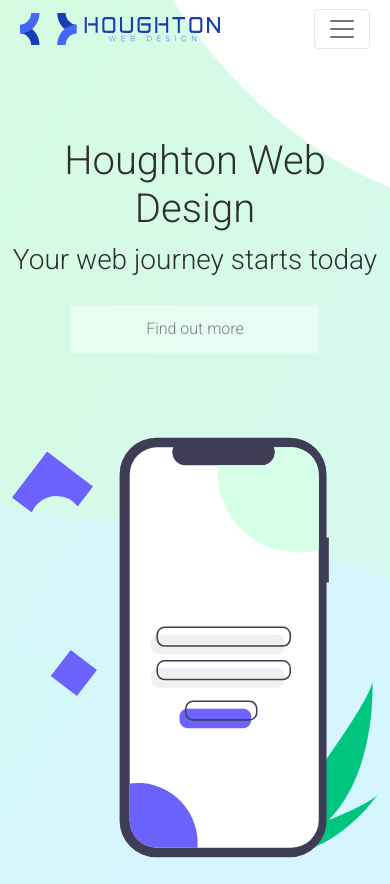
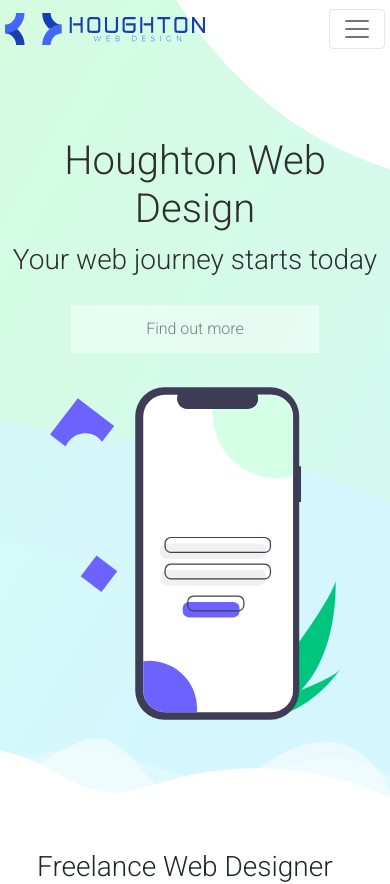
Before and after one commit to jordanhoughton74-git/Houghton-Web-Design, a Next.js app: page / in a window 390 px wide. Shown: the top 884 px of the page. Built offline with nearby package versions, Linux system fonts and the light colour scheme.

Commit message:
resize image

```diff
--- a/next.config.js
+++ b/next.config.js
@@ -16,7 +16,7 @@
                   styleSrc: ["'self'", "'unsafe-inline'", "https://stackpath.bootstrapcdn.com", "https://fonts.googleapis.com"],
                   imgSrc: ["'self'", "data:"],
                   fontSrc: ["'self'", "https://fonts.gstatic.com"],
-                  scriptSrc: ["'self'", "'sha256-X+zrZv/IbzjZUnhsbWlsecLbwjndTpG0ZynXOif7V+k='"]
+                  scriptSrc: ["'self'", "'sha256-X+zrZv/IbzjZUnhsbWlsecLbwjndTpG0ZynXOif7V+k='", "'unsafe-eval'"]
                 },
               },
               frameGuard: "deny",
--- a/pages/index.js
+++ b/pages/index.js
@@ -42,7 +42,7 @@
                 </a></Link>
         </Col>
         <Col md={8} sm={12} className="svg-image my-auto">
-        <Image className="mobile-svg my-auto" alt="mobile phone" width={420} height={651} src="/images/mobile-phone.svg" />
+        <Image className="mobile-svg my-auto" alt="mobile phone" width={420} height={520} src="/images/mobile-phone.svg" />
 
         </Col>
         </Row>
--- a/styles/globals.css
+++ b/styles/globals.css
@@ -543,11 +543,15 @@
     padding-left: 0;
   }
   .mobile-svg {
-    padding-right: 50px;
     max-width: 350px;
+
+    transform: rotate(0deg);
+  }
+  .svg-image {
     padding-top: 20px;
     padding-bottom: 50px;
-    transform: rotate(0deg);
+    padding-right: 50px;
+    padding: 10px 50px 50px
   }
 
 }
@@ -665,6 +669,9 @@
   padding: 5px;
   min-height: 5vh;
   }
+  .nav-pad {
+    padding: 0 5px
+  }
 }
 
 @media (max-width:950px) {
```
